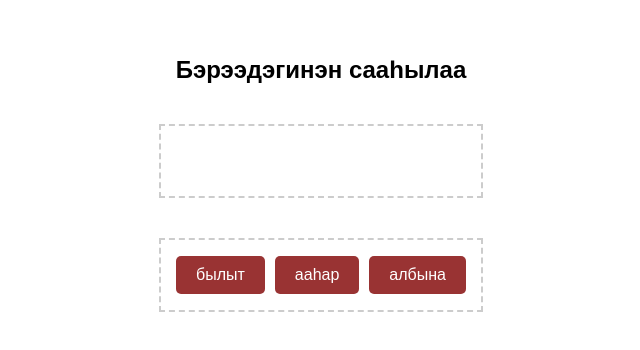
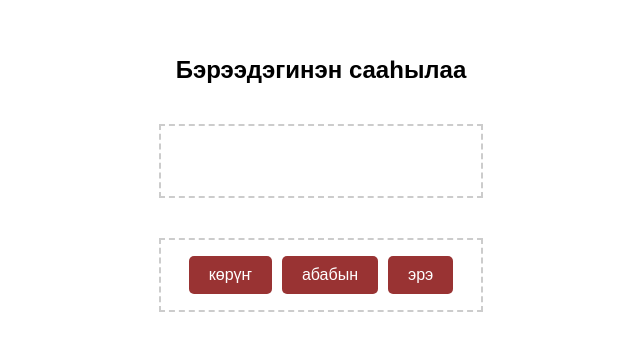
Before and after one commit to devkit04/sakha-restore-order, a plain HTML site: page index.html in a window 1280 px wide. Shown: the part 216-566 px from the top of the page, without its empty margins (319-959 px from the left). Drawn offline with Linux system fonts and the light colour scheme.

Commit message:
Update index.html

```diff
--- a/index.html
+++ b/index.html
@@ -169,7 +169,7 @@
             },
         ];
 
-        let currentLevel = 17;
+        let currentLevel = 0;
 let correctAnswers = 0;
 
 const row1 = document.getElementById('row_1');
```
